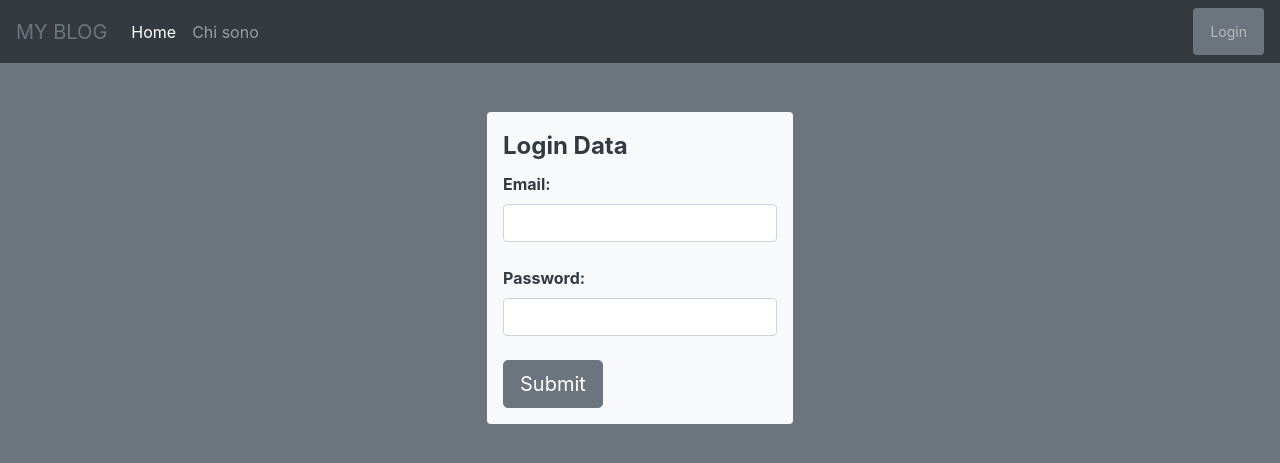
After one commit to Mondrian92/First-Blog, a PHP site: page /login.php in a window 1280 px wide. The commit adds this page. Shown: the top 463 px of the page. Run offline with PHP 8.4, Linux system fonts and the light colour scheme.

Commit message:
Inserita gestione del login e divisa la logica dalla visualizzazione

```diff
--- /dev/null
+++ b/about-me.php
@@ -0,0 +1,3 @@
+<?php
+    include "view/about-me.php";
+?>
--- a/core/booting.php
+++ b/core/booting.php
@@ -1,2 +1,4 @@
 <?php
     session_start();
+
+?>
--- /dev/null
+++ b/core/loginhandler.php
@@ -0,0 +1,33 @@
+<?php
+
+    include "booting.php";
+
+    const USER_EMAIL = 'pippo@pippo.it';
+    const USER_PASSWORD = '$2y$12$X8oiIDcFef1UdBpSxEZhJO.tO05Ts7BZnMY6Ehsd8EjMTN9O5Z8XW'; //admin
+
+    function loginUser($email, $password)
+    {
+        if ($email === USER_EMAIL) {
+            if (password_verify($password, USER_PASSWORD))
+            {
+                $_SESSION['loggedUser'] =
+                [
+                    'name' => 'Pippo',
+                    'email' => $email,
+                ];
+                return true;
+            }
+        }
+        return false;
+    }
+
+    function isLogged()
+    {
+        return isset($_SESSION['loggedUser']);
+    }
+
+    function logoutUser()
+    {
+     unset($_SESSION['loggedUser']);
+    }
+?>
--- /dev/null
+++ b/index.php
@@ -0,0 +1,3 @@
+<?php
+    include "view/index.php";
+?>
--- /dev/null
+++ b/login.php
@@ -0,0 +1,18 @@
+<?php
+
+    include "view/login.php";
+
+    if(isset($_POST['email']))
+    {
+        if($_POST['email'] && $_POST['password'])
+        {
+            $email = $_POST['email'];
+            $password = $_POST['password'];
+
+            if(loginUser($email, $password))
+            {
+                header("location: index.php");
+            }
+        }
+    }
+?>
--- /dev/null
+++ b/logout.php
@@ -0,0 +1,6 @@
+<?php
+    include "core/loginhandler.php";
+
+    logoutUser();
+    header("location: index.php");
+?>
--- /dev/null
+++ b/new-post.php
@@ -0,0 +1,3 @@
+<?php
+    include "view/new-post.php";
+?>
--- a/view/about-me.php
+++ b/view/about-me.php
@@ -11,7 +11,7 @@
                     <div class="card-body">
                         <p class="card-text">
                             <figure>
-                                <img class="img-fluid rounded" src="../assets/images/about-me-profile-3.jpg" alt="Me during B4V, a LARP event in Rome" title="A photo of me during Battle For Vilegis, the biggest LARP event in Italy" width="" height="" />
+                                <img class="img-fluid rounded" src="assets/images/about-me-profile-3.jpg" alt="Me during B4V, a LARP event in Rome" title="A photo of me during Battle For Vilegis, the biggest LARP event in Italy" width="" height="" />
                                 <br />
                                 <figcaption>A photo of me during Battle For Vilegis, the biggest <abbr title="Live Action Role Playing Game">LARP</abbr> event in Italy, <i>PH Alessio Depe</i> </figcaption>
                             </figure>
--- a/view/login.php
+++ b/view/login.php
@@ -3,7 +3,7 @@
 ?>
 
 <div class="m-5 p-5 row justify-content-center">
-    <form class="form-group p-3 mb-2 bg-light text-dark rounded col-md-4" action="www.example.com/login.php" method="POST">
+    <form class="form-group p-3 mb-2 bg-light text-dark rounded col-md-4" action="login.php" method="POST">
         <fieldset>
             <legend> <b>Login Data </b></legend>
             <label><b>Email: </b></label>
--- a/view/modules/header.php
+++ b/view/modules/header.php
@@ -5,8 +5,13 @@
     <meta name="viewport" content="width=device-width, initial-scale=1.0">
     <meta http-equiv="X-UA-Compatible" content="ie=edge">
     <link rel="stylesheet" href="https://stackpath.bootstrapcdn.com/bootstrap/4.3.1/css/bootstrap.min.css" integrity="sha384-ggOyR0iXCbMQv3Xipma34MD+dH/1fQ784/j6cY/iJTQUOhcWr7x9JvoRxT2MZw1T" crossorigin="anonymous">
+    <script src="https://code.jquery.com/jquery-3.4.1.slim.min.js" integrity="sha384-J6qa4849blE2+poT4WnyKhv5vZF5SrPo0iEjwBvKU7imGFAV0wwj1yYfoRSJoZ+n" crossorigin="anonymous"></script>
+    <script src="https://cdn.jsdelivr.net/npm/popper.js@1.16.0/dist/umd/popper.min.js" integrity="sha384-Q6E9RHvbIyZFJoft+2mJbHaEWldlvI9IOYy5n3zV9zzTtmI3UksdQRVvoxMfooAo" crossorigin="anonymous"></script>
+    <script src="https://stackpath.bootstrapcdn.com/bootstrap/4.4.1/js/bootstrap.min.js" integrity="sha384-wfSDF2E50Y2D1uUdj0O3uMBJnjuUD4Ih7YwaYd1iqfktj0Uod8GCExl3Og8ifwB6" crossorigin="anonymous"></script>
     <title>LARP Blog</title>
+    <?php require "core/loginhandler.php" ?>
 </head>
+
 <body class="container pt-3 bg-secondary text-white">
     <header class="m-5">
         <nav class="navbar navbar-expand-lg navbar-dark bg-dark mb-3 fixed-top">
@@ -20,12 +25,20 @@
                     <a class="nav-item nav-link active" href="index.php">Home<span class="sr-only">(current)</span></a>
                     <a class="nav-item nav-link" href="about-me.php">Chi sono</a>
                 </div>
-                <div class="navbar-nav ml-md-auto d-none d-md-flex">
-                    <div class="btn-group btn-group-sm" role="group">
-                        <button type="button" class="btn btn-secondary"><a class="nav-item nav-link" href="login.php">Login</a></button>
-                        <button type="button" class="btn btn-secondary"><a class="nav-item nav-link" href="new-post.php">Post</a></button>
+                <?php if(isLogged()){ ?>
+                    <div class="navbar-nav ml-md-auto d-none d-md-flex">
+                        <div class="btn-group btn-group-sm" role="group">
+                            <button type="button" class="btn btn-secondary"><a class="nav-item nav-link" href="logout.php">Logout</a></button>
+                            <button type="button" class="btn btn-secondary"><a class="nav-item nav-link" href="new-post.php">Post</a></button>
+                        </div>
                     </div>
-                </div>
+                <?php } else { ?>
+                    <div class="navbar-nav ml-md-auto d-none d-md-flex">
+                        <div class="btn-group btn-group-sm" role="group">
+                            <button type="button" class="btn btn-secondary"><a class="nav-item nav-link" href="login.php">Login</a></button>
+                        </div>
+                    </div>
+                <?php } ?>
             </div>
         </nav>
     </header>
--- a/view/topost.php
+++ /dev/null
@@ -1,4 +0,0 @@
-<?php
-    $postarchive=[];
-    print_r($_POST);
-?>
```
Also changed, not shown: view/index.php (+0 -9 lines).
